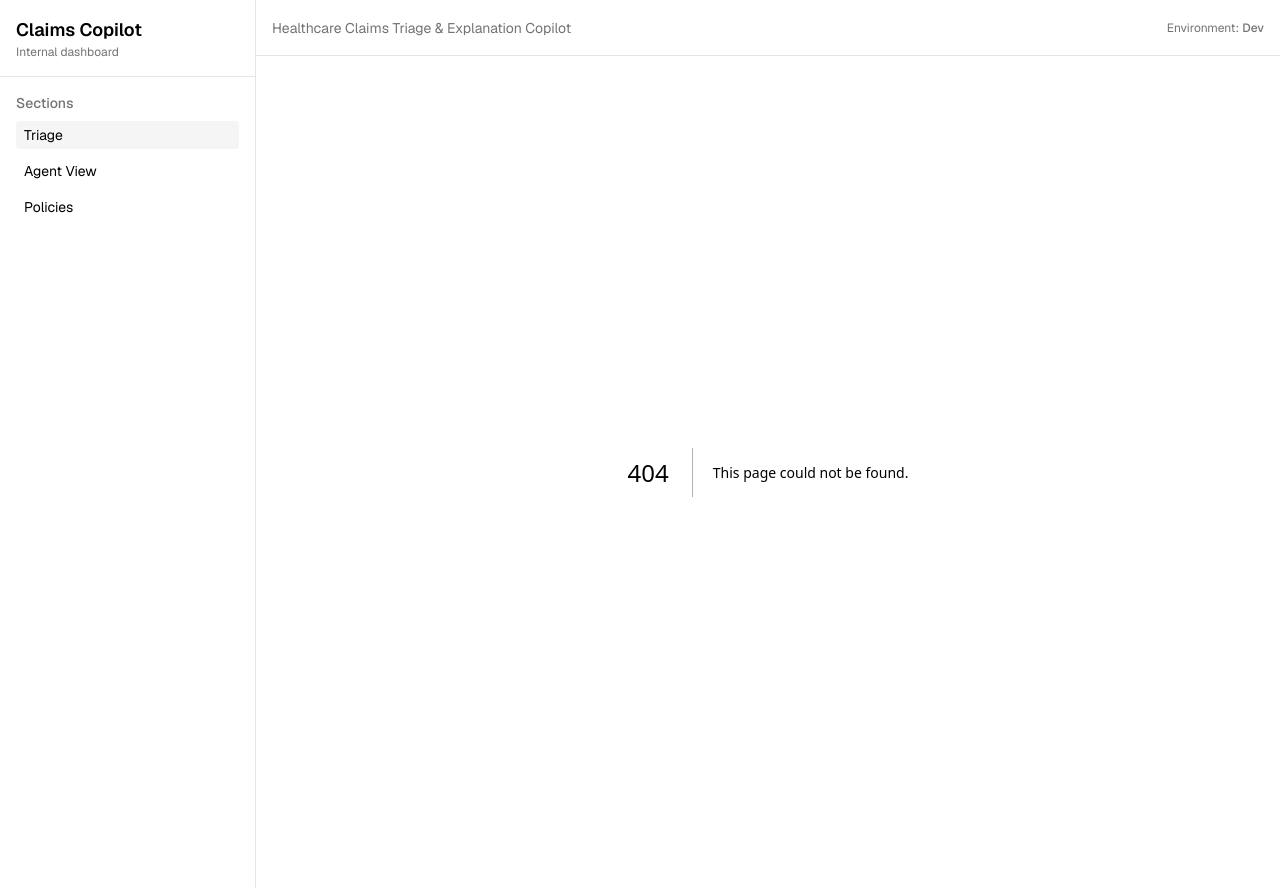
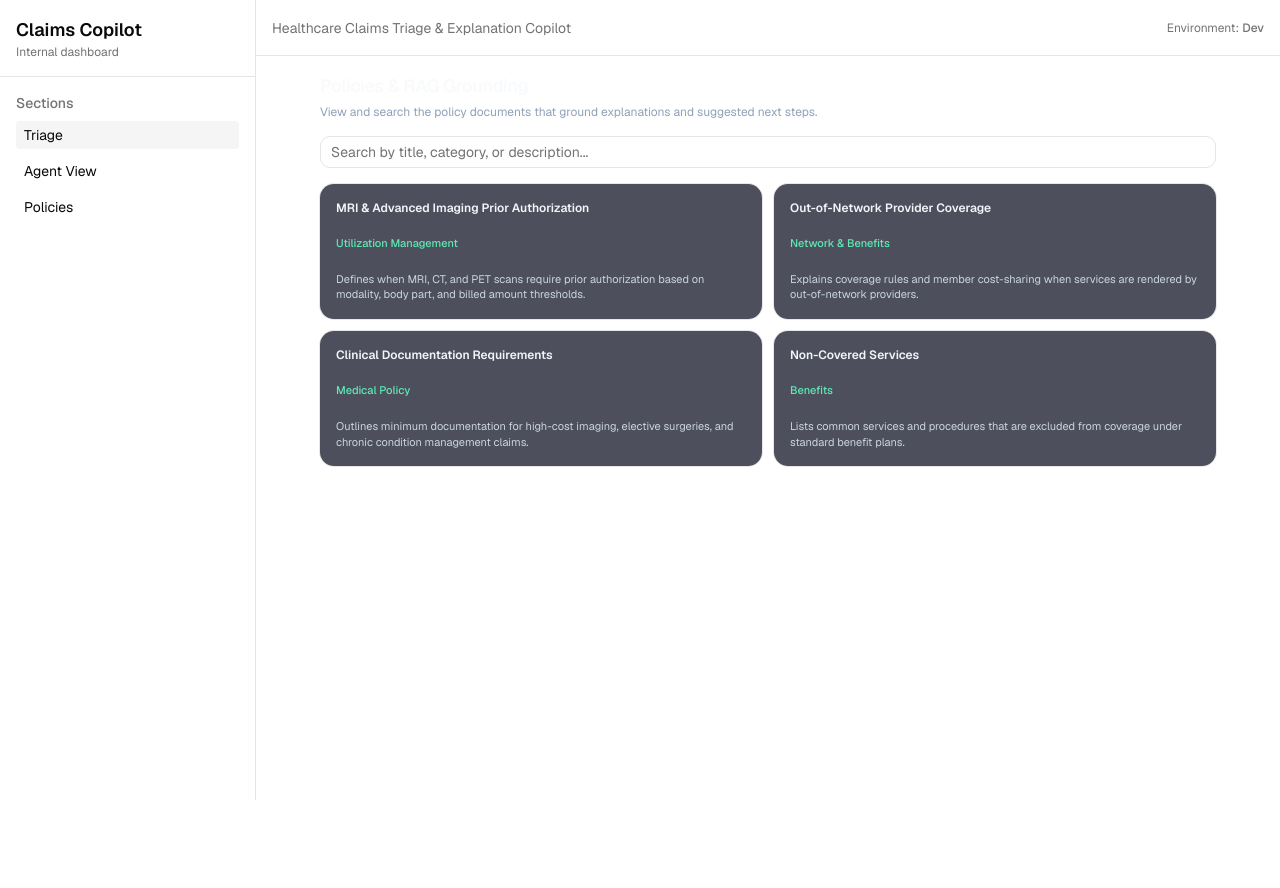
Before and after one commit to KRamBalaji/healthcare-claims-copilot, a Next.js app in the folder nextjs-frontend/: page /policies in a window 1280 px wide. Before the commit this address had no page. After the commit the page ends 800 px from the top, so only its background shows below. Built offline with nearby package versions, Linux system fonts and the light colour scheme.

Commit message:
feat(frontend): add Policies page to surface RAG grounding documents

```diff
--- /dev/null
+++ b/nextjs-frontend/app/policies/page.tsx
@@ -0,0 +1,106 @@
+// app/policies/page.tsx
+"use client";
+
+import { Card } from "@/components/ui/card";
+import { Input } from "@/components/ui/input";
+import { useMemo, useState } from "react";
+
+type Policy = {
+  id: string;
+  title: string;
+  category: string;
+  description: string;
+};
+
+const POLICIES: Policy[] = [
+  {
+    id: "policy-mri-preauth",
+    title: "MRI & Advanced Imaging Prior Authorization",
+    category: "Utilization Management",
+    description:
+      "Defines when MRI, CT, and PET scans require prior authorization based on modality, body part, and billed amount thresholds.",
+  },
+  {
+    id: "policy-oon",
+    title: "Out-of-Network Provider Coverage",
+    category: "Network & Benefits",
+    description:
+      "Explains coverage rules and member cost-sharing when services are rendered by out-of-network providers.",
+  },
+  {
+    id: "policy-doc-req",
+    title: "Clinical Documentation Requirements",
+    category: "Medical Policy",
+    description:
+      "Outlines minimum documentation for high-cost imaging, elective surgeries, and chronic condition management claims.",
+  },
+  {
+    id: "policy-non-covered",
+    title: "Non-Covered Services",
+    category: "Benefits",
+    description:
+      "Lists common services and procedures that are excluded from coverage under standard benefit plans.",
+  },
+];
+
+export default function PoliciesPage() {
+  const [query, setQuery] = useState("");
+
+  const filtered = useMemo(() => {
+    const q = query.toLowerCase().trim();
+    if (!q) return POLICIES;
+    return POLICIES.filter(
+      (p) =>
+        p.title.toLowerCase().includes(q) ||
+        p.category.toLowerCase().includes(q) ||
+        p.description.toLowerCase().includes(q),
+    );
+  }, [query]);
+
+  return (
+    <div className="mx-auto w-full max-w-4xl space-y-4">
+      <div className="space-y-1">
+        <h2 className="text-lg font-semibold tracking-tight text-slate-50">
+          Policies & RAG Grounding
+        </h2>
+        <p className="text-xs text-slate-400">
+          View and search the policy documents that ground explanations and suggested next steps.
+        </p>
+      </div>
+
+      <div className="flex items-center gap-3">
+        <Input
+          placeholder="Search by title, category, or description..."
+          className="h-8 text-xs"
+          value={query}
+          onChange={(e) => setQuery(e.target.value)}
+        />
+      </div>
+
+      <div className="grid gap-3 md:grid-cols-2">
+        {filtered.length === 0 ? (
+          <p className="text-[11px] text-slate-400 col-span-full">
+            No policies match this search.
+          </p>
+        ) : (
+          filtered.map((p) => (
+            <Card
+              key={p.id}
+              className="border-slate-800 bg-slate-950/70 p-4 space-y-1"
+            >
+              <p className="text-xs font-semibold text-slate-100">
+                {p.title}
+              </p>
+              <p className="text-[11px] font-medium text-emerald-300">
+                {p.category}
+              </p>
+              <p className="text-[11px] text-slate-300">
+                {p.description}
+              </p>
+            </Card>
+          ))
+        )}
+      </div>
+    </div>
+  );
+}
```
